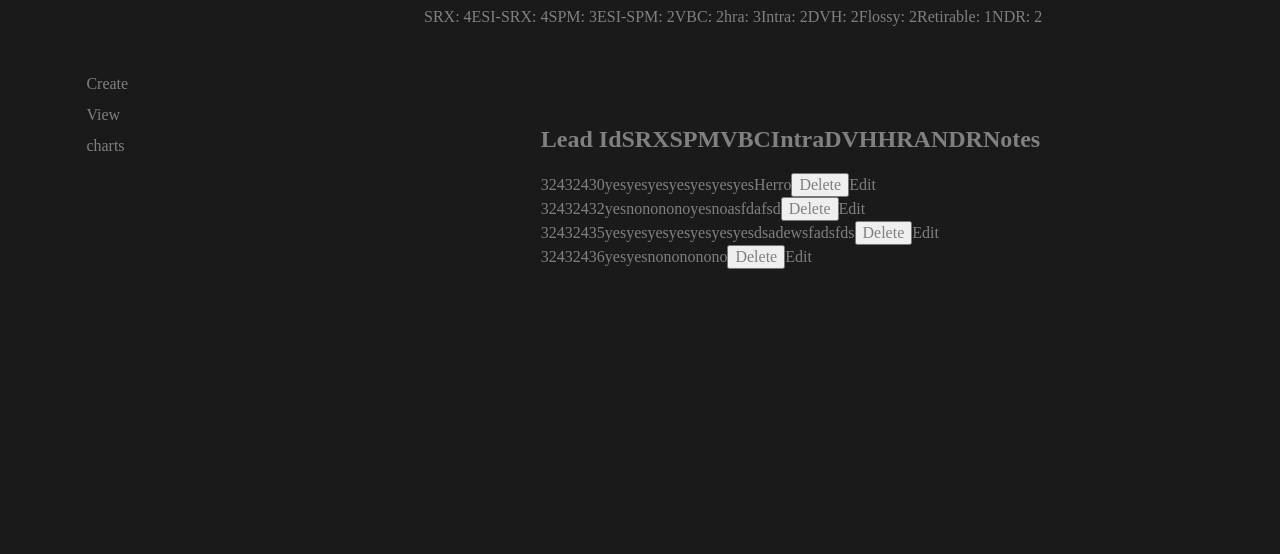
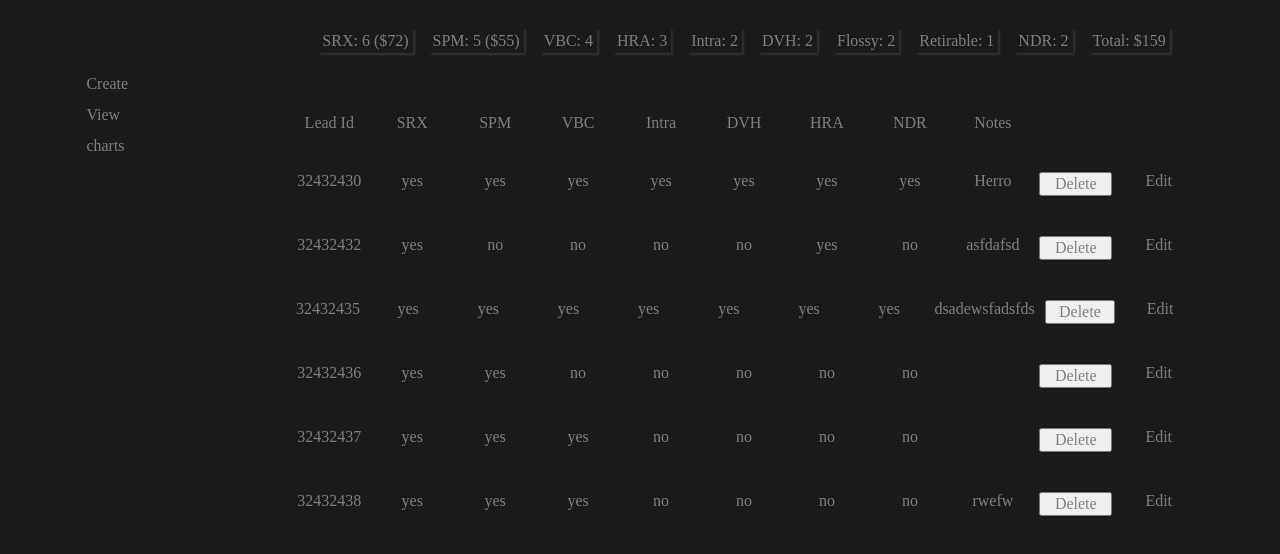
Before and after one commit to JarrodBogard/sales_tracker, a React (Vite) app: page /view in a window 1280 px wide. Shown: the top 554 px of the page. Built offline with nearby package versions, Linux system fonts and the light colour scheme; data requests are answered from the project's data file.

Commit message:
add styles to create and view components

```diff
--- a/data/leads.json
+++ b/data/leads.json
@@ -63,6 +63,38 @@
       "flossy": false,
       "retirable": false,
       "notes": ""
+    },
+    {
+      "id": "32432437",
+      "srx": true,
+      "esiSrx": false,
+      "spm": true,
+      "esiSpm": true,
+      "vbc": true,
+      "intra": false,
+      "dvh": false,
+      "hra": false,
+      "charlie": false,
+      "ndr": false,
+      "flossy": false,
+      "retirable": false,
+      "notes": ""
+    },
+    {
+      "id": "32432438",
+      "srx": true,
+      "esiSrx": false,
+      "spm": true,
+      "esiSpm": false,
+      "vbc": true,
+      "intra": false,
+      "dvh": false,
+      "hra": false,
+      "charlie": false,
+      "ndr": false,
+      "flossy": false,
+      "retirable": false,
+      "notes": "rwefw"
     }
   ]
 }
--- a/package.json
+++ b/package.json
@@ -14,6 +14,7 @@
     "json-server": "^0.17.3",
     "react": "^18.3.1",
     "react-dom": "^18.3.1",
+    "react-icons": "^5.3.0",
     "react-router-dom": "^6.26.2"
   },
   "devDependencies": {
--- a/src/AppLayout.module.css
+++ b/src/AppLayout.module.css
@@ -1,6 +1,6 @@
 .layout {
   display: grid;
-  grid-template-columns: 26rem 1fr;
+  grid-template-columns: 13rem 1fr;
   grid-template-rows: auto 1fr;
   height: 100vh;
 }
--- a/src/Form.jsx
+++ b/src/Form.jsx
@@ -1,12 +1,17 @@
+import { HiArchiveBoxArrowDown } from "react-icons/hi2";
 import { useLeads } from "./leadsContext";
+import styles from "./Form.module.css";
+
 function Form({ create, buttonText, onSubmit }) {
   const { lead, dispatch } = useLeads();
 
   return (
     <form onSubmit={onSubmit}>
+      <div>
         <label htmlFor="lead">Lead Id: </label>
         {create && (
           <input
+            className={styles.leadId}
             type="text"
             id="lead"
             name="lead"
@@ -16,7 +21,9 @@ function Form({ create, buttonText, onSubmit }) {
             }
           />
         )}
+      </div>
 
+      <div>
         <label htmlFor="srx">SRx</label>
         <input
           type="checkbox"
@@ -27,7 +34,9 @@ function Form({ create, buttonText, onSubmit }) {
             dispatch({ type: "checkSrx", payload: e.target.checked })
           }
         />
+      </div>
 
+      <div>
         <label htmlFor="esiSrx">ESI</label>
         <input
           type="checkbox"
@@ -38,7 +47,9 @@ function Form({ create, buttonText, onSubmit }) {
             dispatch({ type: "checkEsiSrx", payload: e.target.checked })
           }
         />
+      </div>
 
+      <div>
         <label htmlFor="spm">SPM</label>
         <input
           type="checkbox"
@@ -49,7 +60,9 @@ function Form({ create, buttonText, onSubmit }) {
             dispatch({ type: "checkSpm", payload: e.target.checked })
           }
         />
+      </div>
 
+      <div>
         <label htmlFor="esiSpm">ESI</label>
         <input
           type="checkbox"
@@ -60,7 +73,9 @@ function Form({ create, buttonText, onSubmit }) {
             dispatch({ type: "checkEsiSpm", payload: e.target.checked })
           }
         />
+      </div>
 
+      <div>
         <label htmlFor="vbc">VBC</label>
         <input
           type="checkbox"
@@ -71,7 +86,9 @@ function Form({ create, buttonText, onSubmit }) {
             dispatch({ type: "checkVbc", payload: e.target.checked })
           }
         />
+      </div>
 
+      <div>
         <label htmlFor="intra">Intra</label>
         <input
           type="checkbox"
@@ -82,7 +99,9 @@ function Form({ create, buttonText, onSubmit }) {
             dispatch({ type: "checkIntra", payload: e.target.checked })
           }
         />
+      </div>
 
+      <div>
         <label htmlFor="dvh">DVH</label>
         <input
           type="checkbox"
@@ -93,7 +112,9 @@ function Form({ create, buttonText, onSubmit }) {
             dispatch({ type: "checkDvh", payload: e.target.checked })
           }
         />
+      </div>
 
+      <div>
         <label htmlFor="hra">HRA</label>
         <input
           type="checkbox"
@@ -104,7 +125,9 @@ function Form({ create, buttonText, onSubmit }) {
             dispatch({ type: "checkHra", payload: e.target.checked })
           }
         />
+      </div>
 
+      <div>
         <label htmlFor="charlie">Charlie</label>
         <input
           type="checkbox"
@@ -115,7 +138,9 @@ function Form({ create, buttonText, onSubmit }) {
             dispatch({ type: "checkCharlie", payload: e.target.checked })
           }
         />
+      </div>
 
+      <div>
         <label htmlFor="ndr">NDR</label>
         <input
           type="checkbox"
@@ -126,7 +151,9 @@ function Form({ create, buttonText, onSubmit }) {
             dispatch({ type: "checkNdr", payload: e.target.checked })
           }
         />
+      </div>
 
+      <div>
         <label htmlFor="flossy">Flossy</label>
         <input
           type="checkbox"
@@ -137,7 +164,9 @@ function Form({ create, buttonText, onSubmit }) {
             dispatch({ type: "checkFlossy", payload: e.target.checked })
           }
         />
+      </div>
 
+      <div>
         <label htmlFor="retirable">Retirable</label>
         <input
           type="checkbox"
@@ -148,7 +177,9 @@ function Form({ create, buttonText, onSubmit }) {
             dispatch({ type: "checkRetirable", payload: e.target.checked })
           }
         />
+      </div>
 
+      <div>
         <label htmlFor="notes">Notes: </label>
         <input
           type="text"
@@ -159,8 +190,12 @@ function Form({ create, buttonText, onSubmit }) {
             dispatch({ type: "addNotes", payload: e.target.value })
           }
         />
+      </div>
 
-      <button>{buttonText}</button>
+      <button>
+        <HiArchiveBoxArrowDown size={16} />
+        {/* {buttonText} */}
+      </button>
     </form>
   );
 }
--- /dev/null
+++ b/src/Form.module.css
@@ -0,0 +1,30 @@
+form {
+  display: flex;
+  align-items: center;
+  justify-items: center;
+}
+form div {
+  display: inline-block;
+}
+
+form div:not(:last-of-type) {
+  margin-right: 0.5rem;
+}
+
+form div:first-child input {
+  width: 4.25rem;
+}
+
+form div:last-of-type input {
+  width: 8.5rem;
+  margin-right: 0.5rem;
+}
+
+form button {
+  display: flex;
+  align-items: center;
+  background-color: transparent;
+  color: white;
+  border: none;
+  padding: 0;
+}
--- a/src/Header.jsx
+++ b/src/Header.jsx
@@ -1,4 +1,5 @@
 import { useLeads } from "./leadsContext";
+import styles from "./Header.module.css";
 
 function aggregateData(data) {
   const tabulatedData = {};
@@ -15,24 +16,66 @@ function aggregateData(data) {
   return tabulatedData;
 }
 
+function calculateBonuses(tabulated, rates) {
+  const bonuses = {};
+
+  for (const service in tabulated) {
+    if (tabulated.hasOwnProperty(service) && rates.hasOwnProperty(service)) {
+      bonuses[service] = tabulated[service] * rates[service];
+    }
+  }
+  return bonuses;
+}
+
+function calculateBonusTotal(bonuses) {
+  let total = 0;
+
+  for (const bonus in bonuses) {
+    total += bonuses[bonus];
+  }
+  return total;
+}
+
 function Header() {
   const { leads } = useLeads();
+  const rates = {
+    srx: 12,
+    spm: 11,
+    vbc: 8,
+  };
   const tabulated = leads && aggregateData(leads); // FIX: needs different logic???
+  const bonuses = tabulated && calculateBonuses(tabulated, rates);
+  const bonusTotal = bonuses && calculateBonusTotal(bonuses);
+  const bonusesArray = Object.entries(bonuses);
+
+  const bonusesComponent = (
+    <ul>
+      {bonusesArray.map(([service, value]) => (
+        <li key={service}>
+          <span>{service.toUpperCase()}:</span>
+          <span>{value}</span>
+        </li>
+      ))}
+    </ul>
+  );
 
   if (leads.length < 1) return <p>Loading...</p>;
   return (
     <header>
-      <span>SRX: {tabulated.srx}</span>
-      <span>ESI-SRX: {tabulated.esiSrx}</span>
-      <span>SPM: {tabulated.spm}</span>
-      <span>ESI-SPM: {tabulated.esiSpm}</span>
+      <span>
+        SRX: {tabulated.srx} (${bonuses.srx})
+      </span>
+      <span>
+        SPM: {tabulated.spm} (${bonuses.spm})
+      </span>
       <span>VBC: {tabulated.vbc}</span>
-      <span>hra: {tabulated.hra}</span>
+      <span>HRA: {tabulated.hra}</span>
       <span>Intra: {tabulated.intra}</span>
       <span>DVH: {tabulated.dvh}</span>
       <span>Flossy: {tabulated.flossy}</span>
       <span>Retirable: {tabulated.retirable}</span>
       <span>NDR: {tabulated.ndr}</span>
+      <span>Total: ${bonusTotal}</span>
     </header>
   );
 }
--- /dev/null
+++ b/src/Header.module.css
@@ -0,0 +1,9 @@
+header {
+  margin: 1.5rem auto 0;
+}
+
+header span {
+  margin: 0.5rem;
+  padding: 0.25rem;
+  box-shadow: 2px 2px 2px rgba(255, 255, 255, 0.1);
+}
--- a/src/Lead.jsx
+++ b/src/Lead.jsx
@@ -1,5 +1,6 @@
 import { NavLink } from "react-router-dom";
 import { useLeads } from "./leadsContext";
+import styles from "./Lead.module.css";
 function Lead() {
   const { leads, deleteLead } = useLeads();
   function handleClick(id) {
@@ -7,7 +8,7 @@ function Lead() {
   }
 
   const leadsData = leads.map((lead) => (
-    <li key={lead.id}>
+    <li key={lead.id} className={styles.row}>
       <span>{lead.id}</span>
       <span>{lead.srx ? "yes" : "no"}</span>
 
--- /dev/null
+++ b/src/Lead.module.css
@@ -0,0 +1,7 @@
+.row {
+  display: grid;
+  grid-template-columns: repeat(11, 1fr); /* Match the header grid */
+  gap: 10px;
+  text-align: center; /* Center the lead data */
+  padding: 20px 0;
+}
--- a/src/ViewLeads.jsx
+++ b/src/ViewLeads.jsx
@@ -1,26 +1,29 @@
 import { NavLink } from "react-router-dom";
 import { useLeads } from "./leadsContext";
+import styles from "./ViewLeads.module.css";
 import Lead from "./Lead";
 
-function ViewLead() {
+function ViewLeads() {
   // const leadsData = leads.map((lead) => <Lead key={lead.id} lead={lead} />);
 
   return (
-    <ul>
-      <div style={{ display: "flex" }}>
-        <h2>Lead Id</h2>
-        <h2>SRX</h2>
-        <h2>SPM</h2>
-        <h2>VBC</h2>
-        <h2>Intra</h2>
-        <h2>DVH</h2>
-        <h2>HRA</h2>
-        <h2>NDR</h2>
-        <h2>Notes</h2>
+    <div className={styles.table}>
+      <div className={styles.header}>
+        <span>Lead Id</span>
+        <span>SRX</span>
+        <span>SPM</span>
+        <span>VBC</span>
+        <span>Intra</span>
+        <span>DVH</span>
+        <span>HRA</span>
+        <span>NDR</span>
+        <span>Notes</span>
       </div>
-      <Lead />
-    </ul>
+      <ul>
+        <Lead />
+      </ul>
+    </div>
   );
 }
 
-export default ViewLead;
+export default ViewLeads;
--- /dev/null
+++ b/src/ViewLeads.module.css
@@ -0,0 +1,12 @@
+.header {
+  display: grid;
+  grid-template-columns: repeat(11, 1fr); /* Define 9 equal columns */
+  gap: 10px; /* Optional, for spacing between columns */
+  text-align: center;
+}
+
+.table ul {
+  list-style-type: none;
+  padding: 0;
+  margin-top: 20px;
+}
```
Also changed, not shown: src/CreateLead.module.css (added, +7 -0 lines), 1 other file (tests, documents, lock files or other folders). Lines whose indentation alone changed are shown as unchanged.
